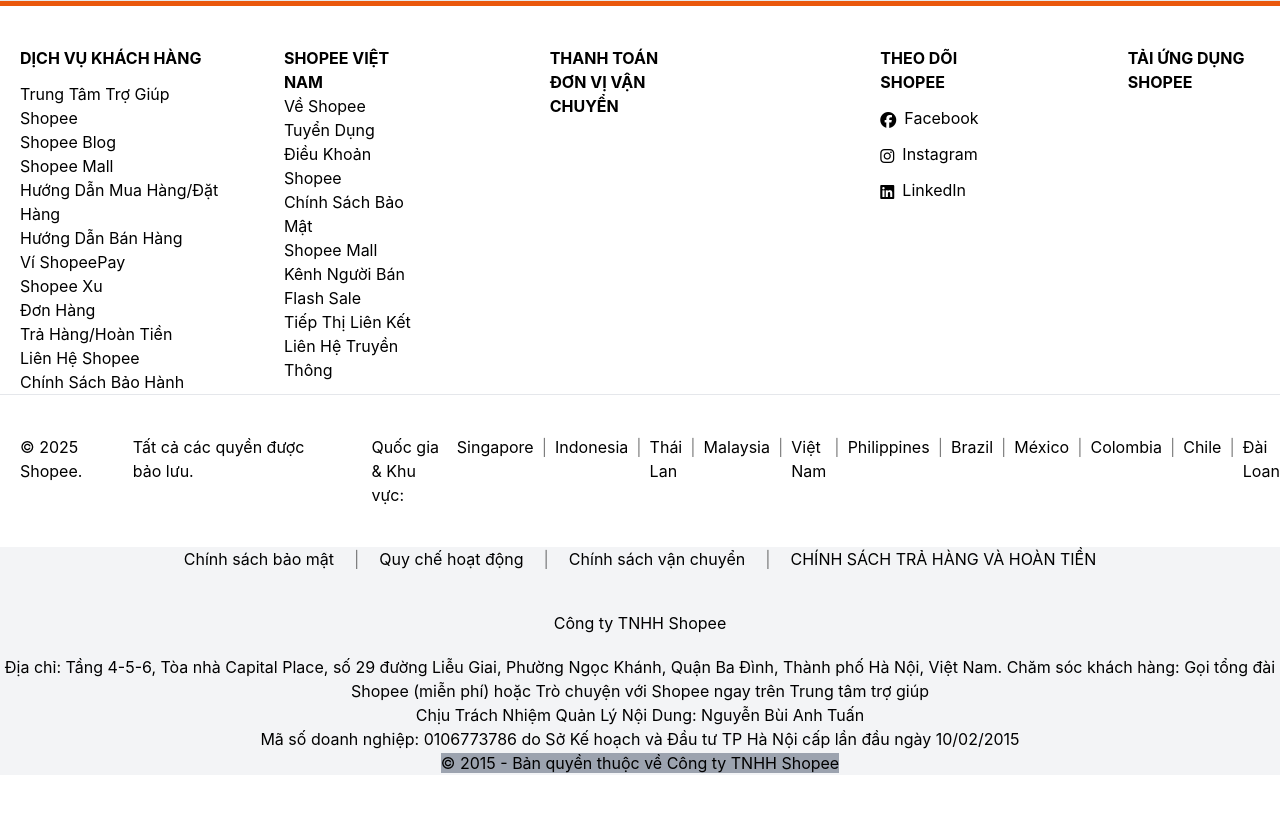
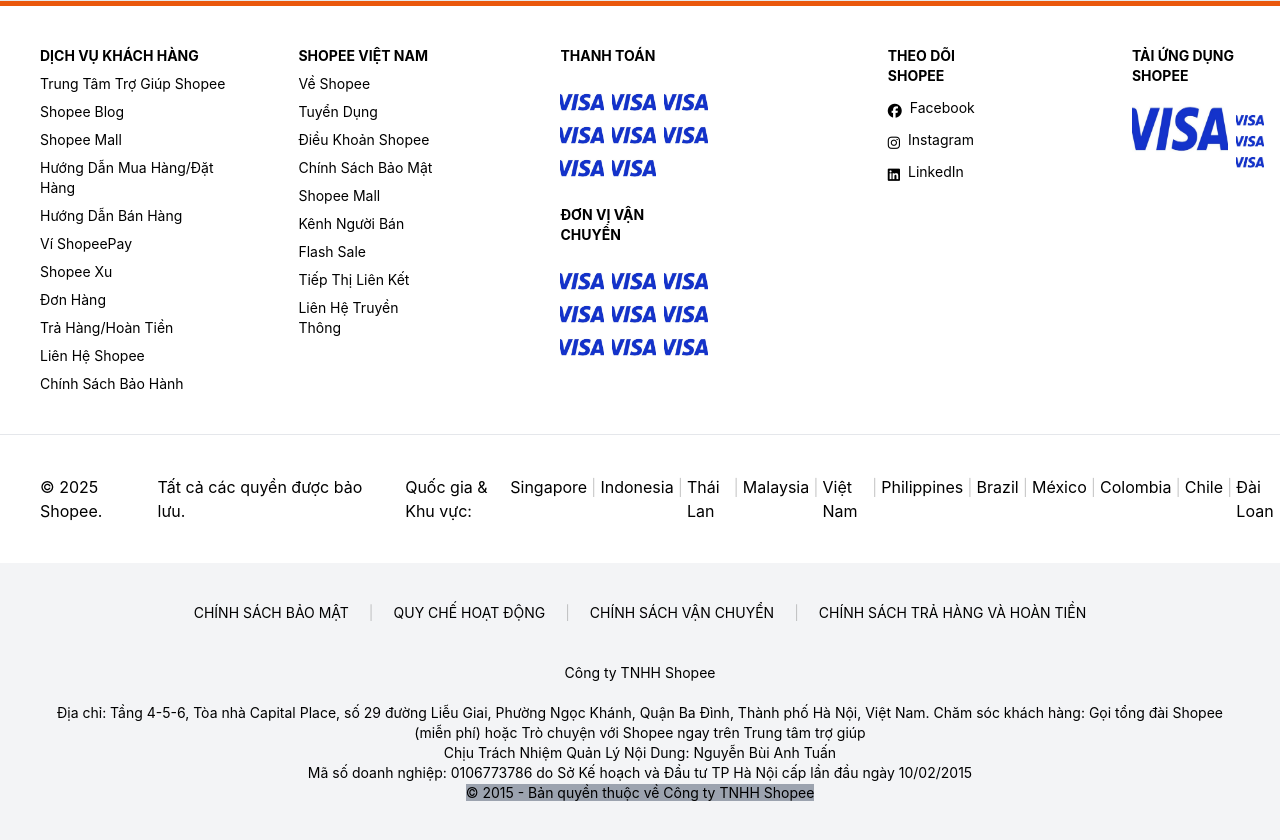
Before and after one commit to VVVu1511/ShopeeClone_FrontEnd, a React (Create React App) app: page /test in a window 1280 px wide. Shown: the top 840 px of the page. Before the commit the page ends 800 px from the top, so only its background shows below. Built offline with nearby package versions, Linux system fonts and the light colour scheme; the HTML template or start-up script is replaced by a standard one.

Commit message:
Footer: 99%

```diff
--- a/src/Footer/Footer.jsx
+++ b/src/Footer/Footer.jsx
@@ -1,7 +1,15 @@
+
 
 function Footer(){
     function separator(){
-        return <p className="opacity-50">|</p>
+        return <p className="opacity-20">|</p>
+    }
+
+    function logo(img,w=10,h=11){
+        const width = `w-${w}`;
+        const height = `w-${h}`;
+
+        return <img src = {img} className={`${width} ${height}`}></img>
     }
 
     function brand(){
@@ -12,10 +20,10 @@
         <>
             <hr className="h-1.5 bg-orange-600"></hr>
 
-            <div className="flex pt-10">
-                <div className="pl-5">
+            <div className="flex pt-10 text-sm">
+                <div className="pl-10 space-y-2 mb-10">
                     <p className="font-bold">DỊCH VỤ KHÁCH HÀNG</p>
-                    <p className="mt-3">Trung Tâm Trợ Giúp Shopee</p>
+                    <p className="">Trung Tâm Trợ Giúp Shopee</p>
                     <p>Shopee Blog</p>
                     <p>Shopee Mall</p>
                     <p>Hướng Dẫn Mua Hàng/Đặt Hàng</p>
@@ -28,7 +36,7 @@
                     <p>Chính Sách Bảo Hành</p>
                 </div>
 
-                <div className="ml-16">
+                <div className="ml-16 space-y-2">
                     <p className="font-bold">SHOPEE VIỆT NAM</p>
                     <p>Về Shopee</p>
                     <p>Tuyển Dụng</p>
@@ -43,8 +51,38 @@
 
                 <div className="ml-32">
                     <p className="font-bold">THANH TOÁN</p>
+                    <div className="mt-5 flex space-x-2">
+                        {[...Array(3)].map((_,i) => (
+                                logo("./images/visa.jpeg")
+                            ))}
+                    </div>
+                    <div className="flex space-x-2">
+                        {[...Array(3)].map((_,i) => (
+                                logo("./images/visa.jpeg")
+                            ))}
+                    </div>
+                    <div className="flex space-x-2">
+                        {[...Array(2)].map((_,i) => (
+                                logo("./images/visa.jpeg")
+                            ))}
+                    </div>
 
-                    <p className="font-bold">ĐƠN VỊ VẬN CHUYỂN</p>
+                    <p className="mt-5 font-bold">ĐƠN VỊ VẬN CHUYỂN</p>
+                    <div className="mt-5 flex space-x-2">
+                        {[...Array(3)].map((_,i) => (
+                                logo("./images/visa.jpeg")
+                            ))}
+                    </div>
+                    <div className="flex space-x-2">
+                        {[...Array(3)].map((_,i) => (
+                                logo("./images/visa.jpeg")
+                            ))}
+                    </div>
+                    <div className="flex space-x-2">
+                        {[...Array(3)].map((_,i) => (
+                                logo("./images/visa.jpeg")
+                            ))}
+                    </div>
                 </div>
 
                 <div className="ml-48">
@@ -70,22 +108,29 @@
 
                 <div className="ml-32">
                     <p className="font-bold">TẢI ỨNG DỤNG SHOPEE</p>
-
+                    <div className="flex space-x-2">
+                        {logo("./images/visa.jpeg",24,24)}
+                        <div className="mt-6">
+                            {[...Array(3)].map((_,i) => (
+                                logo("./images/visa.jpeg",28,7)
+                            ))}
+                        </div>
+                    </div>
                 </div>
             </div>
 
             <hr className=""></hr>
 
-            <div className="mt-10 pl-5 flex space-x-10">
+            <div className="mt-10 pl-10 flex space-x-10">
                 <div className="flex space-x-2">
                     <p>© 2025 Shopee.</p>
                     <p>Tất cả các quyền được bảo lưu.</p>
                 </div>
 
-                <div className="flex space-x-2">
+                <div className="flex space-x-1">
                     <p>Quốc gia & Khu vực:</p>
                     <p>Singapore</p>
-                    <p className="opacity-50">|</p>
+                    {separator()}
                     <p>Indonesia</p>
                     {separator()}
                     <p>Thái Lan</p>
@@ -108,13 +153,13 @@
                 </div>
             </div>
 
-            <div className="mt-10 bg-gray-100 text-center">
+            <div className="text-sm pt-10 pb-10 pl-10 pr-10 mt-10 bg-gray-100 text-center">
                 <div className="space-x-5 flex justify-center">
-                    <p>Chính sách bảo mật</p>
+                    <p className="uppercase">Chính sách bảo mật</p>
                     {separator()}
-                    <p>Quy chế hoạt động</p>
+                    <p className="uppercase">Quy chế hoạt động</p>
                     {separator()}
-                    <p>Chính sách vận chuyển</p>
+                    <p className="uppercase">Chính sách vận chuyển</p>
                     {separator()}
                     <p>CHÍNH SÁCH TRẢ HÀNG VÀ HOÀN TIỀN</p>
                 </div>
```
Also changed, not shown: public/images/visa.jpeg (added).
